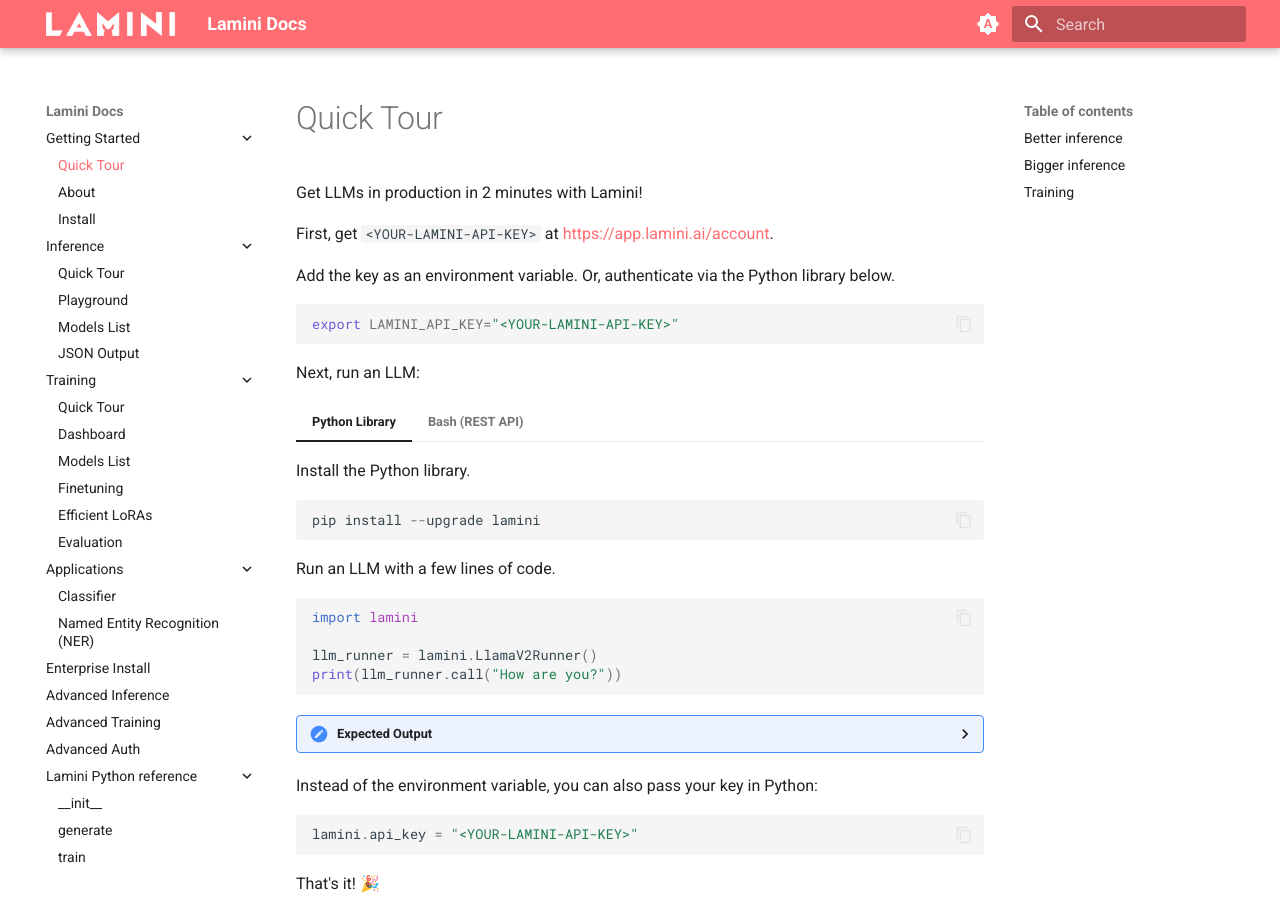
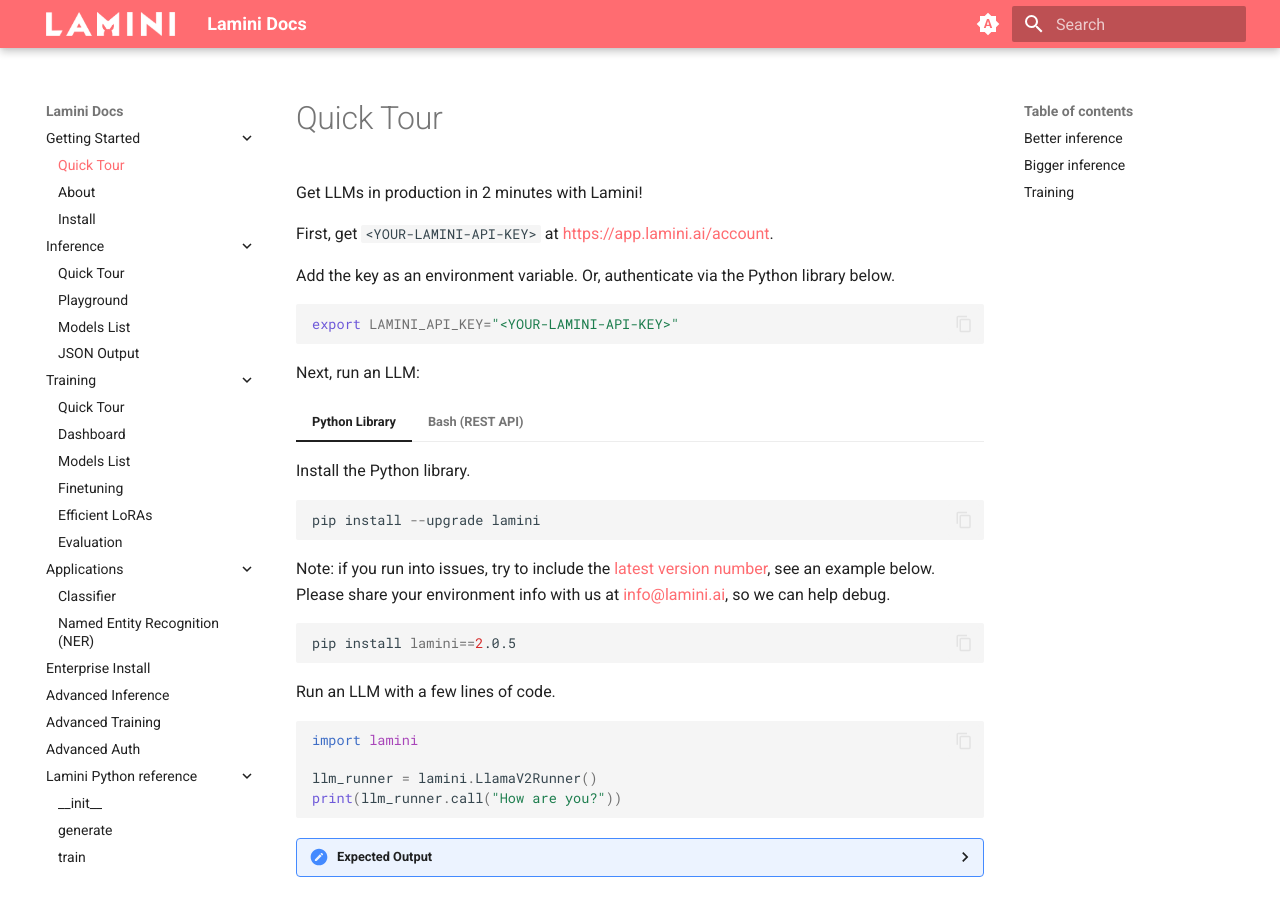
Before and after one commit to lamini-ai/lamini-ai.github.io, an MkDocs documentation site: the page built from docs/index.md, in a window 1280 px wide and 900 px high. Built offline with MkDocs 1.6.1 and Material for MkDocs 9.7.7, drawn with Linux system fonts in a browser that asks for light colours.

Commit message:
add install note

````diff
--- a/docs/index.md
+++ b/docs/index.md
@@ -19,7 +19,11 @@
     ```python
     pip install --upgrade lamini
     ```
+    Note: if you run into issues, try to include the [latest version number](https://pypi.org/project/lamini/), see an example below. Please share your environment info with us at [info@lamini.ai](mailto:info@lamini.ai), so we can help debug.
 
+    ```sh
+    pip install lamini==2.0.5
+    ```
     Run an LLM with a few lines of code.
     ```python
     import lamini
````
Also changed, not shown: docs/get_started/install.md (+6 -0 lines).
